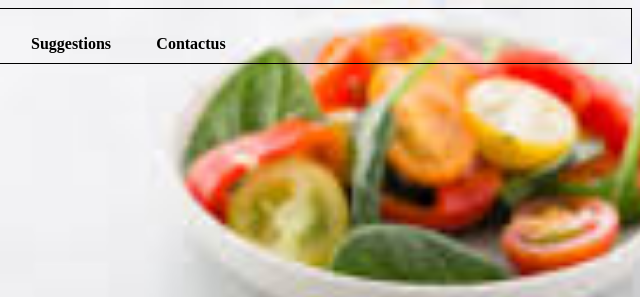
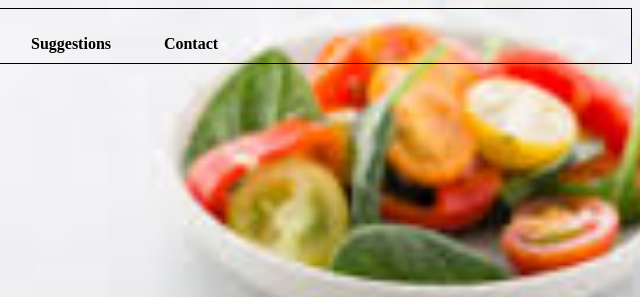
Before and after one commit to anshika00/Mk-kitchen, a plain HTML site: page index.html in a window 1280 px wide. Shown: the top 297 px of the page, 640-1280 px from the left. Drawn offline with Linux system fonts and the light colour scheme.

Commit message:
Update index.html

```diff
--- a/index.html
+++ b/index.html
@@ -71,7 +71,7 @@ form, input[type="button"] :hover{
                 <li><a href="signitup.html"><b>Home</b></a></li>
                 <li><a href="menu.html"><b>Menu</b></a></li>
                 <li><a href="suggestion.html"><b>Suggestions</b></a></li>
-                <li><a href="contact.html"><b>Contactus</b></a></li>
+                <li><a href="contactus.html"><b>Contact</b></a></li>
             </ul>
         </div>
         <div class="wd">
```
